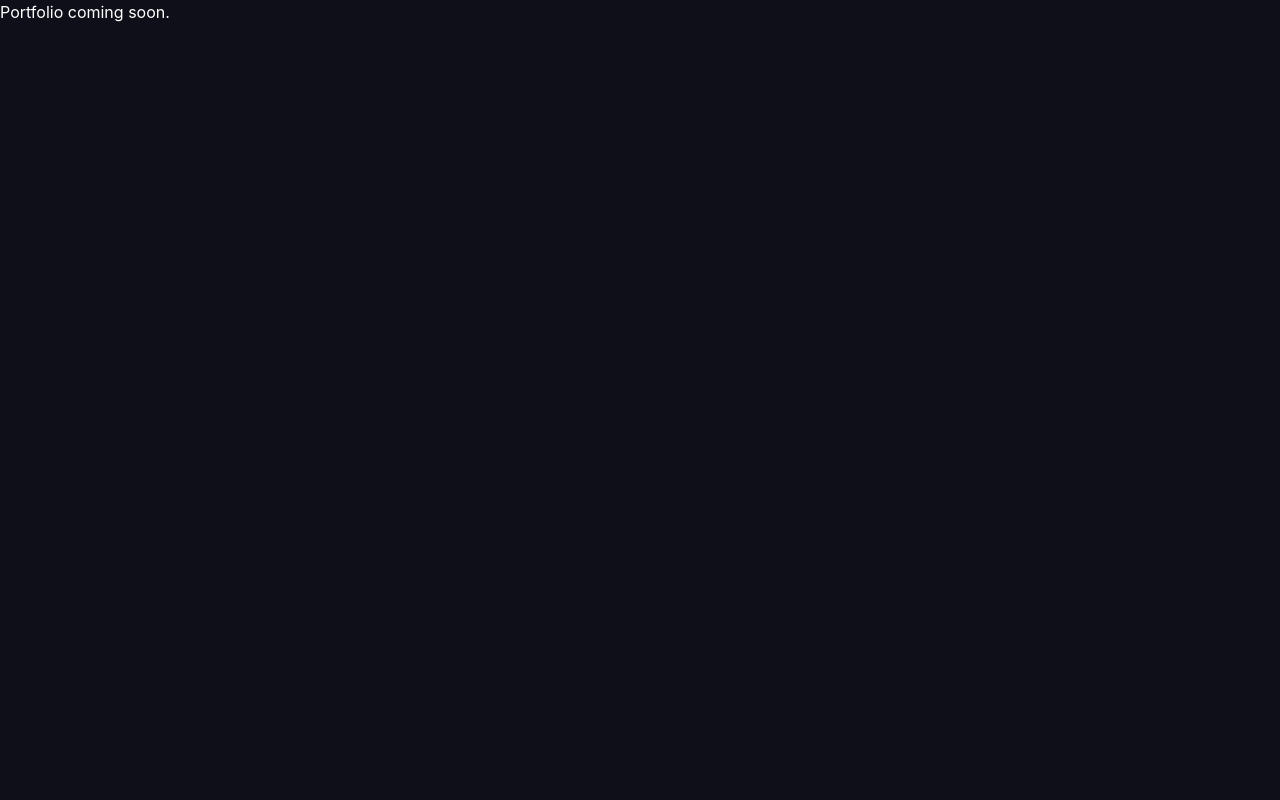
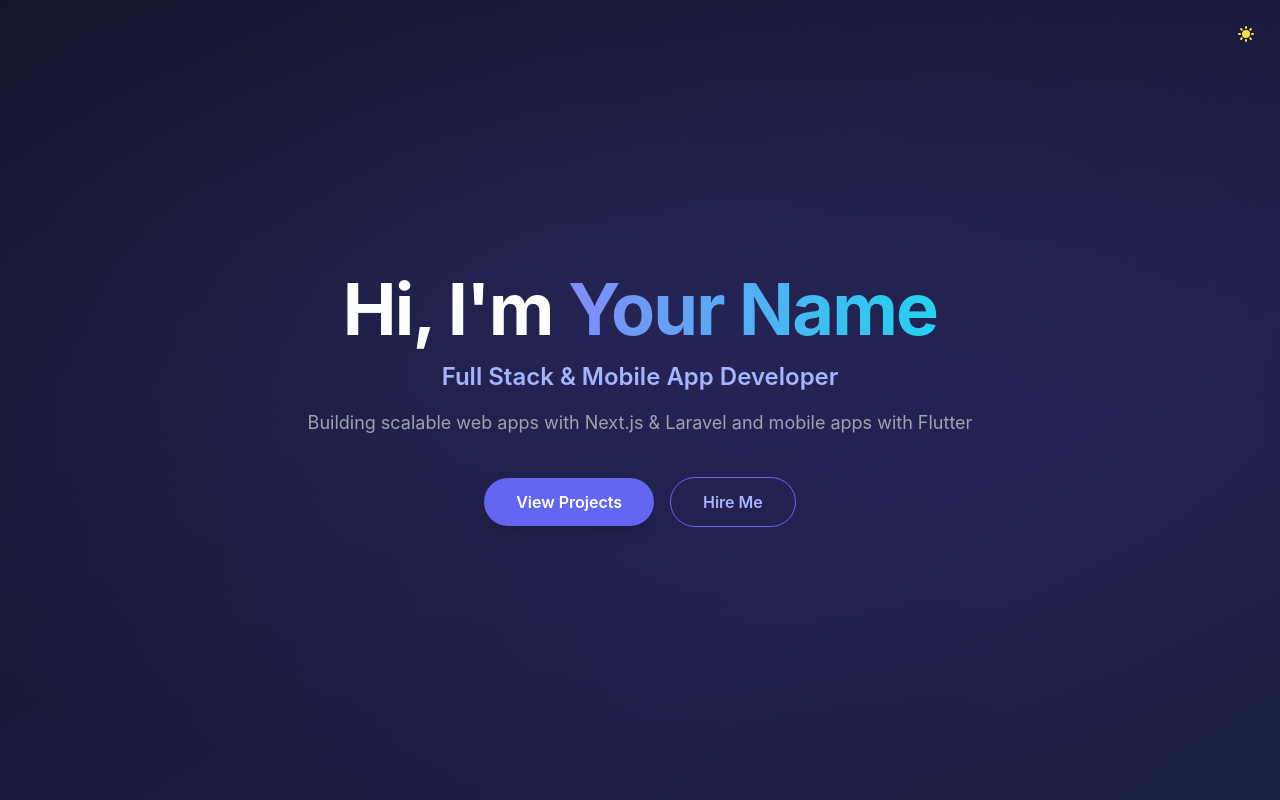
Before and after one commit to abdurehmanSualih/portfolio, a Next.js app: page / in a window 1280 px wide. Shown: the top 800 px of the page. Built offline with nearby package versions, Linux system fonts and the light colour scheme; no server answers; the database is empty.

Commit message:
feat(public): Reorganize app structure with public route group layout

```diff
--- /dev/null
+++ b/app/(public)/layout.tsx
@@ -0,0 +1,12 @@
+import ThemeToggle from "@/components/ui/ThemeToggle";
+
+export default function PublicLayout({ children }: { children: React.ReactNode }) {
+  return (
+    <>
+      <header className="fixed top-0 right-0 z-50 p-4">
+        <ThemeToggle />
+      </header>
+      <main>{children}</main>
+    </>
+  );
+}
--- /dev/null
+++ b/app/(public)/page.tsx
@@ -0,0 +1,23 @@
+import HeroSection from "@/components/public/HeroSection";
+import AboutSection from "@/components/public/AboutSection";
+import SkillsSection from "@/components/public/SkillsSection";
+import ProjectsSection from "@/components/public/ProjectsSection";
+import ServicesSection from "@/components/public/ServicesSection";
+import ExperienceSection from "@/components/public/ExperienceSection";
+import ContactSection from "@/components/public/ContactSection";
+import Footer from "@/components/public/Footer";
+
+export default function HomePage() {
+  return (
+    <>
+      <HeroSection />
+      <AboutSection />
+      <SkillsSection />
+      <ProjectsSection />
+      <ServicesSection />
+      <ExperienceSection />
+      <ContactSection />
+      <Footer />
+    </>
+  );
+}
--- a/app/page.tsx
+++ /dev/null
@@ -1,7 +0,0 @@
-export default function Home() {
-  return (
-    <main className="min-h-screen bg-dark-bg text-white">
-      <p>Portfolio coming soon.</p>
-    </main>
-  );
-}
```
